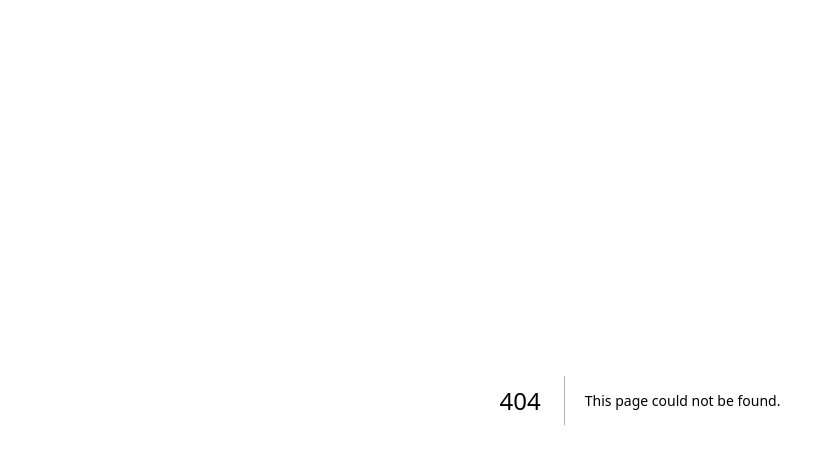
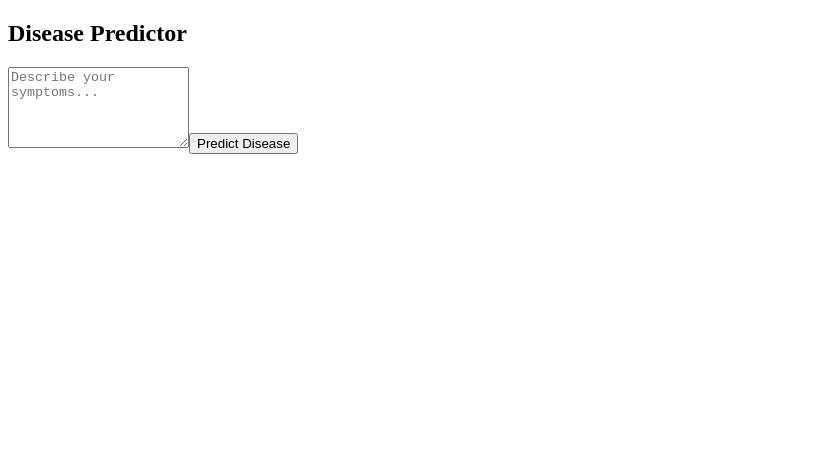
Before and after one commit to kshypsans/Disease-Prediction-and-Prescription-System, a Next.js app in the folder Frontend/: page /predict in a window 1280 px wide. Before the commit this address had no page. Shown: the top 464 px of the page, without its empty margins (0-835 px from the left). Built offline with nearby package versions, Linux system fonts and the light colour scheme.

Commit message:
Add files via upload

```diff
--- /dev/null
+++ b/Frontend/app/predict/page.jsx
@@ -0,0 +1,49 @@
+'use client';
+
+import { useState } from 'react';
+import axios from 'axios';
+import ResultCard from '../components/ResultCard/ResultCard';
+
+export default function PredictPage() {
+  const [input, setInput] = useState('');
+  const [results, setResults] = useState([]);
+  const [loading, setLoading] = useState(false);
+
+  const handleSubmit = async (e) => {
+    e.preventDefault();
+    if (!input.trim()) return;
+
+    setLoading(true);
+    setResults([]);
+
+    try {
+      const res = await axios.post('http://localhost:5000/predict', {
+        text: input,
+      });
+      setResults(res.data.predictions);
+    } catch (error) {
+      alert("Failed to fetch predictions. Is the backend running?");
+    }
+
+    setLoading(false);
+  };
+
+  return (
+    <div className="container">
+      <h2>Disease Predictor</h2>
+      <form onSubmit={handleSubmit}>
+        <textarea
+          rows={5}
+          placeholder="Describe your symptoms..."
+          value={input}
+          onChange={(e) => setInput(e.target.value)}
+        />
+        <button type="submit">{loading ? 'Predicting...' : 'Predict Disease'}</button>
+      </form>
+
+      {results.map((res, i) => (
+        <ResultCard key={i} data={res} />
+      ))}
+    </div>
+  );
+}
```
